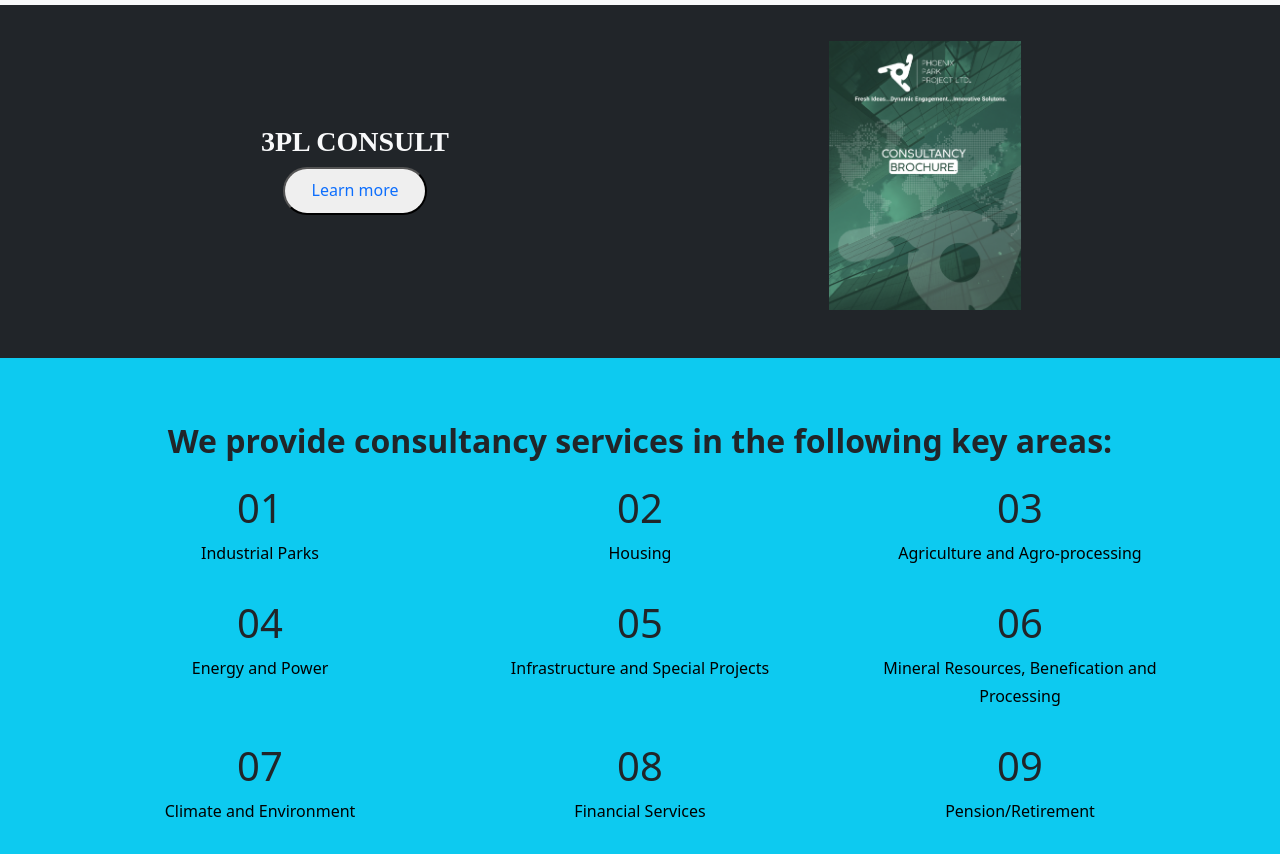
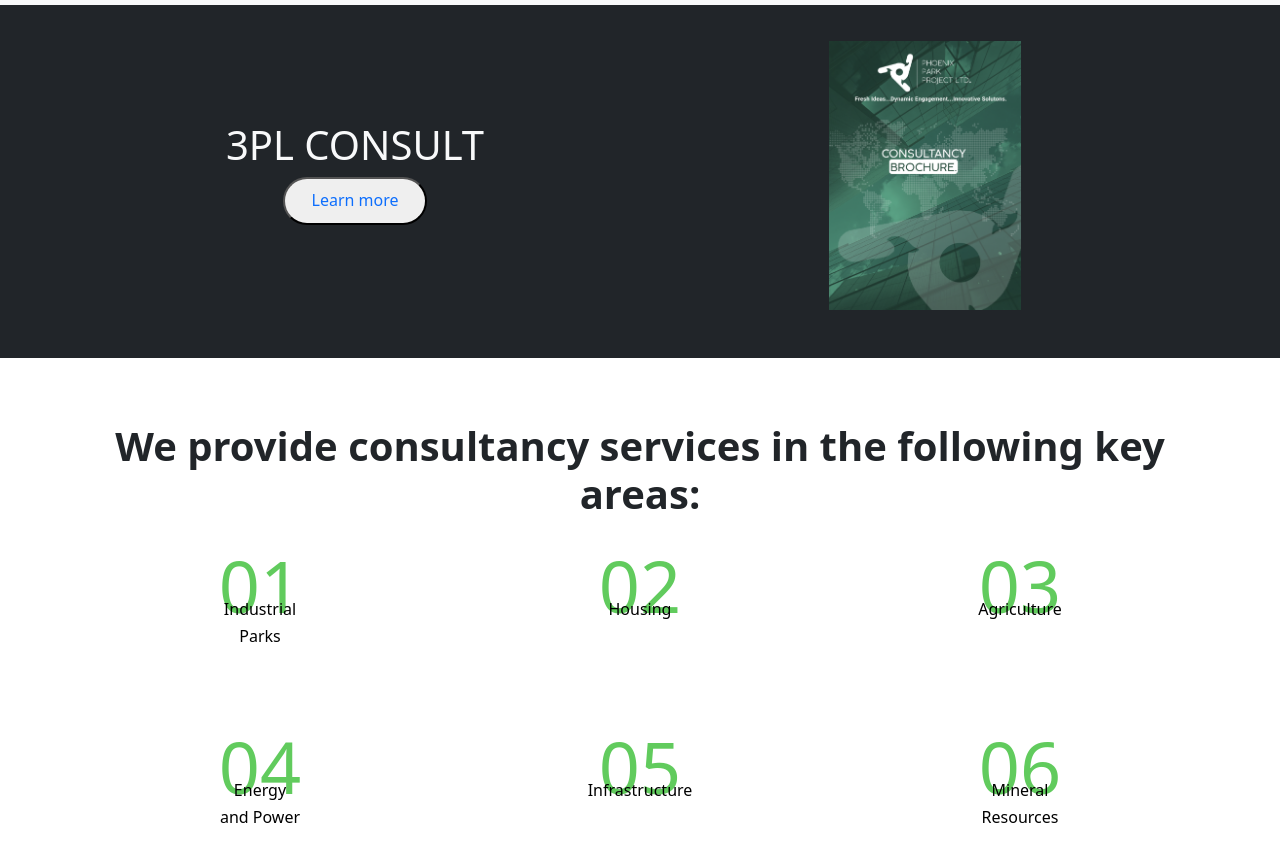
Before and after one commit to samuelIkoli/3pl-template, a plain HTML site: page consultancy.html in a window 1280 px wide. Shown: the part 71-925 px from the top of the page. Drawn offline with nearby package versions, Linux system fonts and the light colour scheme.

Commit message:
changed the consultancy page

```diff
--- a/consultancy.html
+++ b/consultancy.html
@@ -54,7 +54,7 @@
     </nav>
     <!-- end new nav -->
 
-    <div class="mt-plenty bg-info">
+    <div class="mt-plenty">
         <!-- main body -->
         <section class=" bg-dark">
             <div class="container text-light pt-5">
@@ -64,7 +64,7 @@
                     </div>
                     <div class="col-12 col-md-6 d-flex justify-content-center order-md-1">
                         <div class="cardz">
-                            <h3 class="text-light">3PL CONSULT</h3>
+                            <h1 class="text-light">3PL CONSULT</h1>
                             <button style="width: 9rem; height: 3rem;" class="rounded-pill">
                                 <a href="/consult.pdf" style="text-decoration: none;">Learn more</a>
                             </button>
@@ -77,48 +77,48 @@
         <section>
             <div class="container mt-5 pt-3">
                 <h2 class="fw-bolder text-center pb-3">
-                    <div class="">We provide consultancy services in the following key areas:</div>
+                    <div class="fs-1">We provide consultancy services in the following key areas:</div>
                 </h2>
                 <div class="row">
                     <div class="col-12 col-md-4 pb-3 text-center">
-                        <h1>01</h1>
-                        <p>Industrial Parks</p>
+                        <h1 class="cn">01</h1>
+                        <p class="flutter">Industrial<br>Parks</p>
                     </div>
                     <div class="col-12 col-md-4 pb-3 text-center">
-                        <h1>02</h1>
-                        <p>Housing</p>
+                        <h1 class="cn">02</h1>
+                        <p class="flutter">Housing</p>
                     </div>
                     <div class="col-12 col-md-4 pb-3 text-center">
-                        <h1>03</h1>
-                        <p>Agriculture and Agro-processing</p>
+                        <h1 class="cn">03</h1>
+                        <p class="flutter">Agriculture</p>
                     </div>
                     <div class="col-12 col-md-4 pb-3 text-center">
-                        <h1>04</h1>
-                        <p>Energy and Power</p>
+                        <h1 class="cn">04</h1>
+                        <p class="flutter">Energy<br>and Power</p>
                     </div>
                     <div class="col-12 col-md-4 pb-3 text-center">
-                        <h1>05</h1>
-                        <p>Infrastructure and Special Projects</p>
+                        <h1 class="cn">05</h1>
+                        <p class="flutter">Infrastructure</p>
                     </div>
                     <div class="col-12 col-md-4 pb-3 text-center">
-                        <h1>06</h1>
-                        <p>Mineral Resources, Benefication and Processing</p>
+                        <h1 class="cn">06</h1>
+                        <p class="flutter">Mineral<br>Resources</p>
                     </div>
                     <div class="col-12 col-md-4 pb-3 text-center">
-                        <h1>07</h1>
-                        <p>Climate and Environment</p>
+                        <h1 class="cn">07</h1>
+                        <p class="flutter">Climate<br>and Environment</p>
                     </div>
                     <div class="col-12 col-md-4 pb-3 text-center">
-                        <h1>08</h1>
-                        <p>Financial Services</p>
+                        <h1 class="cn">08</h1>
+                        <p class="flutter">Financial<br>Services</p>
                     </div>
                     <div class="col-12 col-md-4 pb-3 text-center">
-                        <h1>09</h1>
-                        <p>Pension/Retirement</p>
+                        <h1 class="cn">09</h1>
+                        <p class="flutter">Pension/Retirement</p>
                     </div>
                     <div class="col-12 col-md-4 pb-3 text-center">
-                        <h1>10</h1>
-                        <p>ICT / Digital Entrepreneural</p>
+                        <h1 class="cn">10</h1>
+                        <p class="flutter">ICT / Digital Entrepreneural</p>
                     </div>
                 </div>
             </div>
--- a/css/style.css
+++ b/css/style.css
@@ -73,14 +73,14 @@
         /* filter: blur(3px); */
         font-size: 45px;
         transform: translateY(100rem);
-        -webkit-text-stroke: 0px black;
+        -webkit-text-stroke: 0px white;
     }
 
     50% {
         /* filter: blur(2px); */
         font-size: 45px;
         transform: translateY(0rem);
-        -webkit-text-stroke: 0px black;
+        -webkit-text-stroke: 0px white;
     }
 
     100% {
@@ -101,14 +101,14 @@
         /* filter: blur(3px); */
         font-size: 17px;
         transform: translateY(100rem);
-        -webkit-text-stroke: 0px black;
+        -webkit-text-stroke: 0px white;
     }
 
     50% {
         /* filter: blur(2px); */
         font-size: 17px;
         transform: translateY(0rem);
-        -webkit-text-stroke: 0px black;
+        -webkit-text-stroke: 0px white;
     }
 
     100% {
@@ -1385,3 +1385,21 @@ section .text-container .text-box h3 {
     margin: 4rem;
     color: #FFF;
 }
+
+.flutter {
+    position: relative;
+    top: -40px
+}
+
+.cn {
+    font-size: 4.5rem;
+    color: #61cb5d;
+}
+
+.pattern {
+    background-image: linear-gradient(45deg, transparent 20%, green 25%, transparent 25%),
+        linear-gradient(-45deg, transparent 20%, green 25%, transparent 25%),
+        linear-gradient(-45deg, transparent 75%, green 80%, transparent 0),
+        radial-gradient(green 2px, transparent 0);
+    background-size: 30px 30px, 30px 30px;
+}
```
Also changed, not shown: img/bar.png (added), img/barch.png (added).
